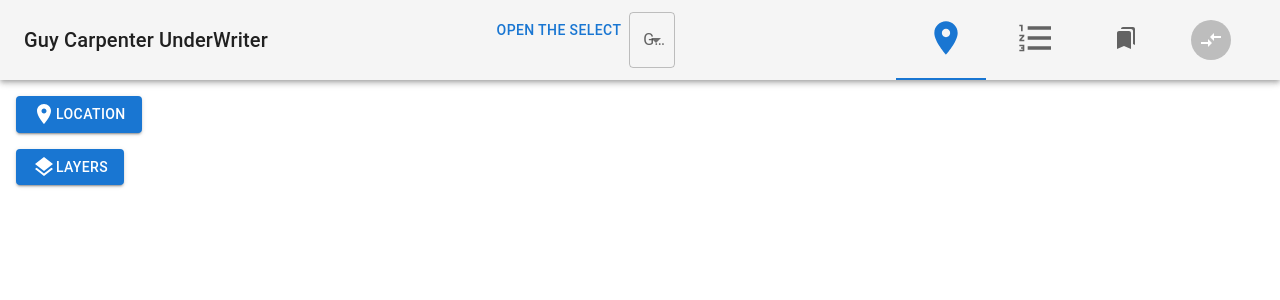
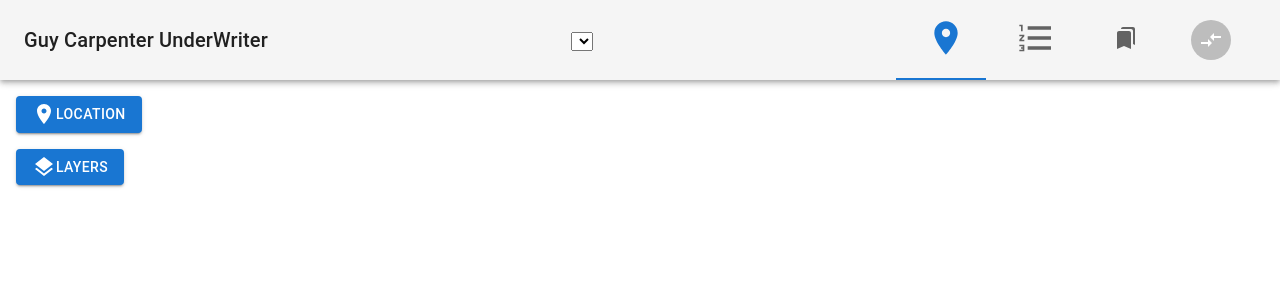
Before and after one commit to Jyo1998/Learning---SPA, a React (Create React App) app: page / in a window 1280 px wide. Shown: the top 300 px of the page. Built offline with nearby package versions, Linux system fonts and the light colour scheme.

Commit message:
passing selected company as a prop

```diff
--- a/src/UnderWriter/GroupDropdown.js
+++ b/src/UnderWriter/GroupDropdown.js
@@ -1,52 +1,30 @@
-import React, {useState} from "react";
-import {
-    MenuItem,
-    FormControl,
-    Select,
-    InputLabel,
-    Button,
-} from '@mui/material'
+import React, { useState, useEffect } from 'react';
+import groupData from './group.json'; // Import group data
 
+const GroupDropdownTab = ({ selectedCompany }) => {
+  const [filteredGroups, setFilteredGroups] = useState([]);
 
+  useEffect(() => {
+    if (selectedCompany) {
+      const company = groupData.companies.find(c => c.name === selectedCompany);
+      const groups = company ? company.group : [];
+      setFilteredGroups(groups);
+    } else {
+      setFilteredGroups([]);
+    }
+  }, [selectedCompany]);
 
-const GroupDropdown = ()=>{
-    const [selectedGroup, showSelectedGroup] = useState(null);
-    const [open, setOpen] = useState(false);
-    const handleChange = (event) => {
-        showSelectedGroup(event.target.value)
-    }
-    const handleClose = () => {
-        setOpen(false);
-      };
+  return (
+    <div>
+      <select>
+        {filteredGroups.map((group) => (
+          <option key={group.id} value={group.name}>
+            {group.name}
+          </option>
+        ))}
+      </select>
+    </div>
+  );
+};
 
-      const handleOpen = () => {
-        setOpen(true);
-      };
-
-    return(
-        <div>
-            <Button  onClick={handleOpen}>
-             Open the select
-            </Button>
-            <FormControl>
-        <InputLabel id="demo-controlled-open-select-label">Groups</InputLabel>
-        <Select
-          labelId="demo-controlled-open-select-label"
-          id="demo-controlled-open-select"
-          open={open}
-          onClose={handleClose}
-          onOpen={handleOpen}
-          value={selectedGroup}
-          onChange={handleChange}
-        >
-          <MenuItem value={10}>Hazard</MenuItem>
-          <MenuItem value={20}>List</MenuItem>
-          <MenuItem value={30}>HazardList</MenuItem>
-        </Select>
-      </FormControl>
-
-
-        </div>
-    )
-}
-export default GroupDropdown;
+export default GroupDropdownTab;
```
